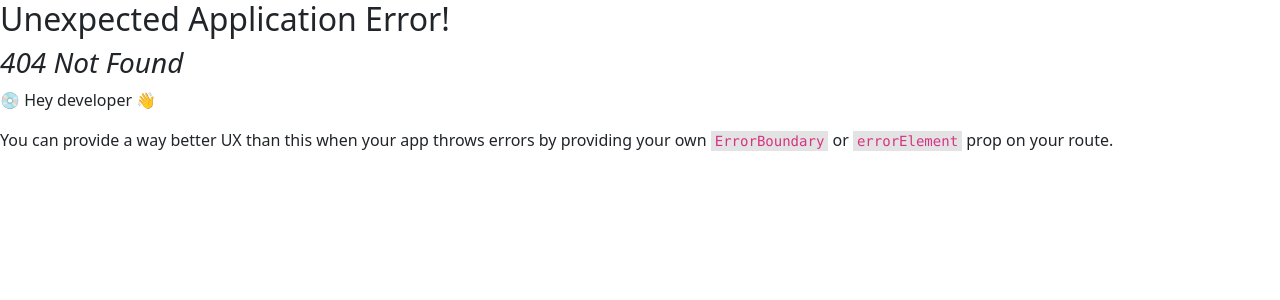
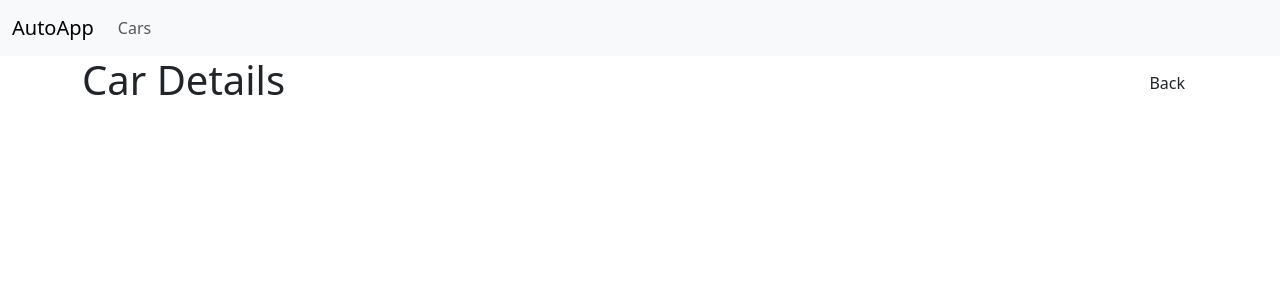
Before and after one commit to jeanmfdias/AutoAppWeb, a React (Vite) app: page /cars/1 in a window 1280 px wide. Before the commit this address had no page. Shown: the top 300 px of the page. Built offline with nearby package versions, Linux system fonts and the light colour scheme.

Commit message:
feat: add all pages to cars

```diff
--- /dev/null
+++ b/src/components/base/HeaderBack.jsx
@@ -0,0 +1,13 @@
+import {Link, useNavigate} from "react-router-dom";
+
+export default function HeaderBack({title}) {
+  const navigate = useNavigate();
+  return (
+    <div className="flex-row">
+      <h1 className="float-start">{title}</h1>
+      <button onClick={() => navigate(-1)} className="btn btn-default float-end mt-2">
+        Back
+      </button>
+    </div>
+  );
+}
--- a/src/components/cars/CarItem.jsx
+++ b/src/components/cars/CarItem.jsx
@@ -1,9 +1,17 @@
+import {Link} from "react-router-dom";
+
 export function CarItem({ car }) {
   return (
     <tr>
       <td>{car.brand}</td>
       <td>{car.model}</td>
       <td>{car.factory_year}/{car.model_year}</td>
+      <td>
+        <div className="btn-group btn-group-sm">
+          <Link to={`/cars/${car.id}`} className="btn btn-info">Details</Link>
+          <Link to={`/cars/${car.id}/edit`} className="btn btn-warning">Edit</Link>
+        </div>
+      </td>
     </tr>
   );
 }
--- a/src/pages/cars/CarCreate.jsx
+++ b/src/pages/cars/CarCreate.jsx
@@ -1,3 +1,7 @@
 export default function CarCreate() {
-  return (<></>);
+  return (
+    <>
+     <h1>Add New Car</h1>
+    </>
+  );
 }
--- /dev/null
+++ b/src/pages/cars/CarDetail.jsx
@@ -0,0 +1,9 @@
+import HeaderBack from "../../components/base/HeaderBack.jsx";
+
+export default function CarDetail() {
+  return (
+    <>
+      <HeaderBack title={"Car Details"} />
+    </>
+  );
+}
--- /dev/null
+++ b/src/pages/cars/CarEdit.jsx
@@ -0,0 +1,7 @@
+export default function CarEdit() {
+  return (
+    <>
+      <h1>Car Edit</h1>
+    </>
+  );
+}
--- a/src/pages/cars/Cars.jsx
+++ b/src/pages/cars/Cars.jsx
@@ -16,7 +16,7 @@ export default function Cars() {
     <>
       <div className="flex-row">
         <h1 className="align-baseline float-start">Cars</h1>
-        <Link to={"/cars/create"} className="btn btn-primary float-end mt-2">Adicionar</Link>
+        <Link to={"/cars/create"} className="btn btn-primary float-end mt-2">Add</Link>
       </div>
       <table className="table table-striped">
         <thead>
@@ -24,6 +24,7 @@ export default function Cars() {
             <th>Brand</th>
             <th>Model</th>
             <th>Year</th>
+            <th>Actions</th>
           </tr>
         </thead>
         <tbody>
```
Also changed, not shown: src/routes.jsx (+10 -0 lines).
